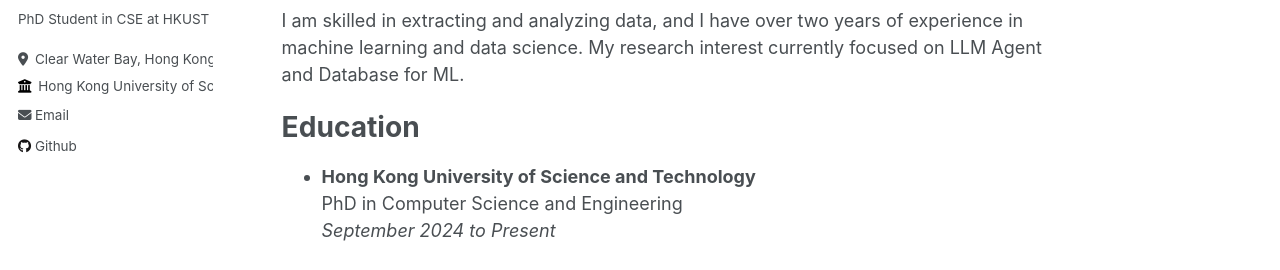
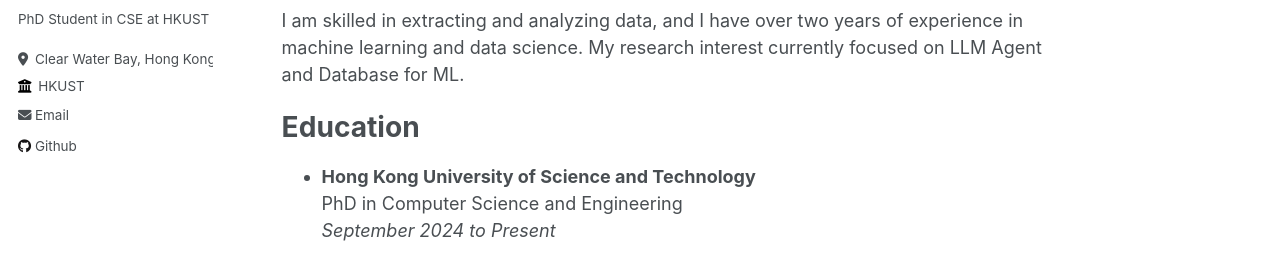
Before and after one commit to Fredooooooo/Fredooooooo.github.io, a Jekyll site: the page built from _pages/about.md, in a window 1280 px wide. Shown: the part 273-543 px from the top of the page. Built offline with Jekyll 4.4.1, drawn with Linux system fonts in a browser that asks for light colours.

Commit message:
Update _config.yml

```diff
--- a/_config.yml
+++ b/_config.yml
@@ -26,7 +26,7 @@ author:
   pronouns         : # example: "he/him"
   bio              : "PhD Student in CSE at HKUST"
   location         : "Clear Water Bay, Hong Kong"
-  employer         : "Hong Kong University of Science and Technology"
+  employer         : "HKUST"
   uri              : # URL
   email            : "fred_peng233@outlook.com"
 
```
